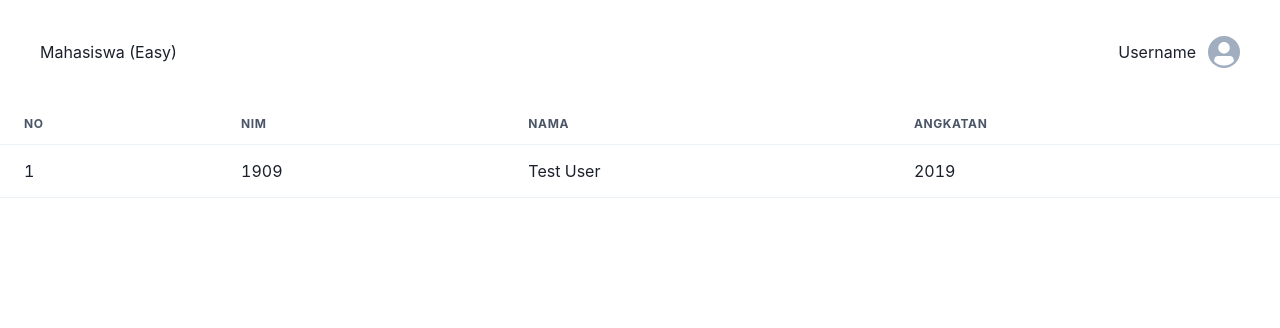
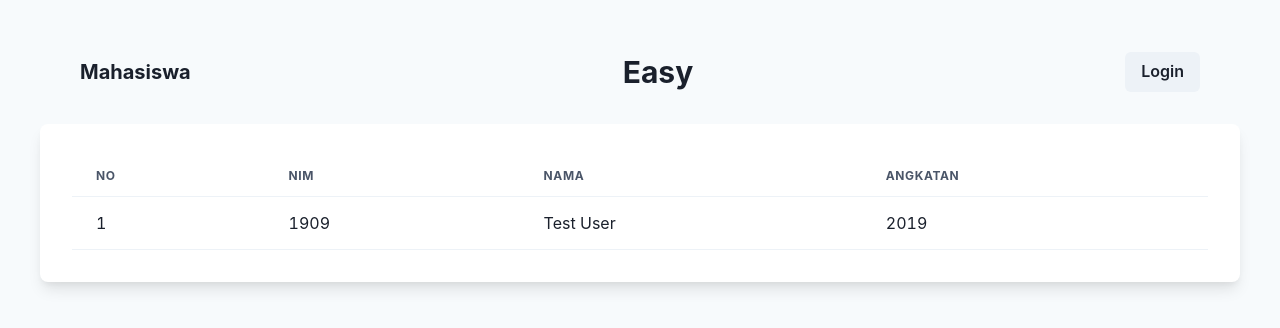
Before and after one commit to Aldi-H/mahasiswa, a Next.js app: page / in a window 1280 px wide. Shown: the top 328 px of the page. Built offline with nearby package versions, Linux system fonts and the light colour scheme.

Commit message:
style: edit navbar and home style

```diff
--- a/components/navbar.js
+++ b/components/navbar.js
@@ -3,8 +3,11 @@ import { useState } from "react";
 import {
   Avatar,
   Box,
+  Button,
   Flex,
+  Heading,
   HStack,
+  Link,
   Menu,
   MenuButton,
   MenuDivider,
@@ -12,25 +15,27 @@ import {
   MenuList,
   Stack,
   Text,
-  useDisclosure,
 } from "@chakra-ui/react";
 
 const Navbar = () => {
   const [login, setLogin] = useState(false);
 
-  const handleLogin = () => {
-    setLogin(!login);
-  };
+  return (
+    <Box px={10}>
+      <Flex my={5} h={16} alignItems="center" justifyContent="space-between">
+        <Heading as="h2" size="md">
+          Mahasiswa
+        </Heading>
 
-  return (
-    <>
-      <Box px={10} py={5}>
-        <Flex h={16} alignItems="center" justifyContent="space-between">
-          <Box>Mahasiswa (Easy)</Box>
+        <Stack spacing={8} alignItems="center">
+          <Heading as="h3" size="lg">
+            Easy
+          </Heading>
+        </Stack>
 
         <Flex alignItems="center">
           <HStack spacing="3">
-              <Text>Username</Text>
+            {/* <Text fontSize="lg">Username</Text>
             <Menu>
               <MenuButton minW={0} rounded="full">
                 <Avatar size="sm" />
@@ -44,12 +49,14 @@ const Navbar = () => {
                   Logout
                 </MenuItem>
               </MenuList>
-              </Menu>
+            </Menu> */}
+            <Link href="./login">
+              <Button>Login</Button>
+            </Link>
           </HStack>
         </Flex>
       </Flex>
     </Box>
-    </>
   );
 };
 
--- a/pages/index.js
+++ b/pages/index.js
@@ -1,11 +1,13 @@
 import {
+  Box,
   Container,
   Table,
   TableContainer,
+  Thead,
+  useColorModeValue,
   Tbody,
   Td,
   Th,
-  Thead,
   Tr,
 } from "@chakra-ui/react";
 import Head from "next/head";
@@ -15,8 +17,22 @@ import styles from "../styles/Home.module.css";
 
 export default function Home() {
   return (
-    <>
+    <Box
+      justify="center"
+      align="center"
+      minH="100vh"
+      bg={useColorModeValue("gray.50", "gray.800")}
+      pt={5}
+      pb={10}
+      px={10}
+    >
       <Navbar />
+      <Box
+        rounded="lg"
+        bg={useColorModeValue("white", "gray.700")}
+        p={8}
+        boxShadow="lg"
+      >
         <TableContainer>
           <Table alignContent="center" alignItems="center">
             <Thead>
@@ -37,6 +53,7 @@ export default function Home() {
             </Tbody>
           </Table>
         </TableContainer>
-    </>
+      </Box>
+    </Box>
   );
 }
```
Lines whose indentation alone changed are shown as unchanged.
